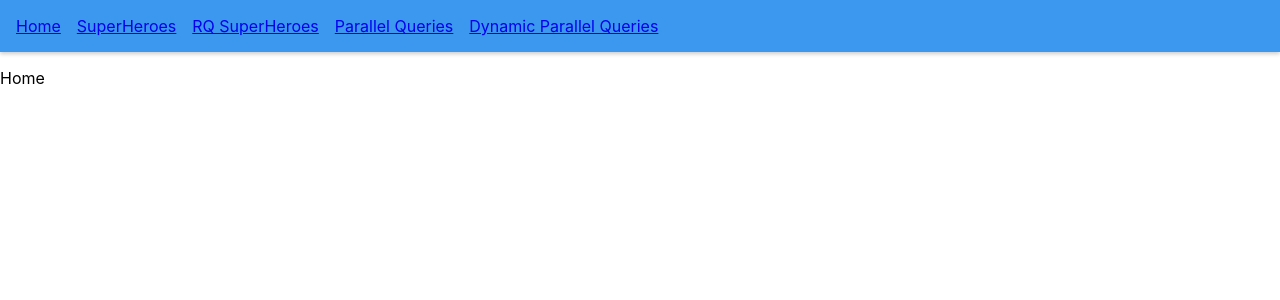
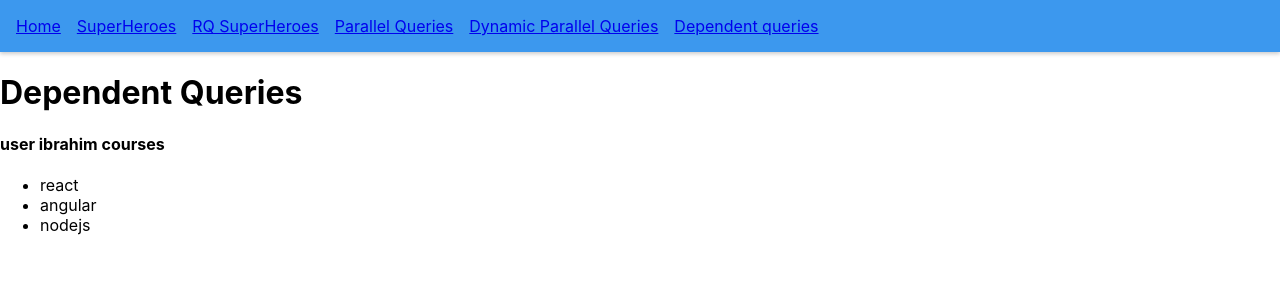
Before and after one commit to IbrahimShaheen103/react-query-tots, a React (Create React App) app: page /rq-dependent-queries in a window 1280 px wide. Shown: the top 300 px of the page. Built offline with nearby package versions, Linux system fonts and the light colour scheme; data requests are answered from the project's data file.

Commit message:
Update database schema and add dependent queries page

```diff
--- a/db.json
+++ b/db.json
@@ -34,5 +34,7 @@
       "id": 3,
       "name": "ibrahim"
     }
-  ]
+  ],
+  "users": [{ "id": "ibrahim@mail.com", "channelId": "ibrahim" }],
+  "channels": [{ "id": "ibrahim", "courses": ["react", "angular", "nodejs"] }]
 }
--- a/src/App.js
+++ b/src/App.js
@@ -13,6 +13,7 @@
 import RQSuperHero from "./Components/RQSuperHero.page";
 import ParallelQueries from "./Components/ParallelQueries.page";
 import DynamicParallelPage from "./Components/DynamicParallel.page";
+import DependentQueriesPage from "./Components/DependentQueries.page";
 
 const queryClient = new QueryClient();
 
@@ -40,6 +41,9 @@
                   Dynamic Parallel Queries
                 </NavLink>
               </li>
+              <li>
+                <NavLink to="/rq-dependent-queries">Dependent queries</NavLink>
+              </li>
             </ul>
           </nav>
           <Switch>
@@ -58,6 +62,9 @@
             <Route path="/rq-parallel">
               <ParallelQueries />
             </Route>
+            <Route path="/rq-dependent-queries">
+              <DependentQueriesPage email={"ibrahim@mail.com"} />
+            </Route>
             <Route path="/">
               <HomePage />
             </Route>
--- /dev/null
+++ b/src/Components/DependentQueries.page.js
@@ -0,0 +1,33 @@
+import axios from "axios";
+import { useQuery } from "react-query";
+
+const fetchUsers = (email) => {
+  return axios.get(`http://localhost:4000/users/${email}`);
+};
+const fetchChannels = (id) => {
+  return axios.get(`http://localhost:4000/channels/${id}`);
+};
+const DependentQueriesPage = ({ email }) => {
+  const { data: user } = useQuery(["user", email], () => fetchUsers(email));
+  const channelId = user?.data.channelId;
+  const { data: channels } = useQuery(
+    ["courses", channelId],
+    () => fetchChannels(channelId),
+    {
+      enabled: !!channelId,
+    }
+  );
+  return (
+    <div>
+      <h1>Dependent Queries</h1>
+      <h4>user {user?.data.channelId} courses</h4>
+      <ul>
+        {channels?.data.courses.map((item) => (
+          <li key={item}>{item}</li>
+        ))}
+      </ul>
+    </div>
+  );
+};
+
+export default DependentQueriesPage;
```
